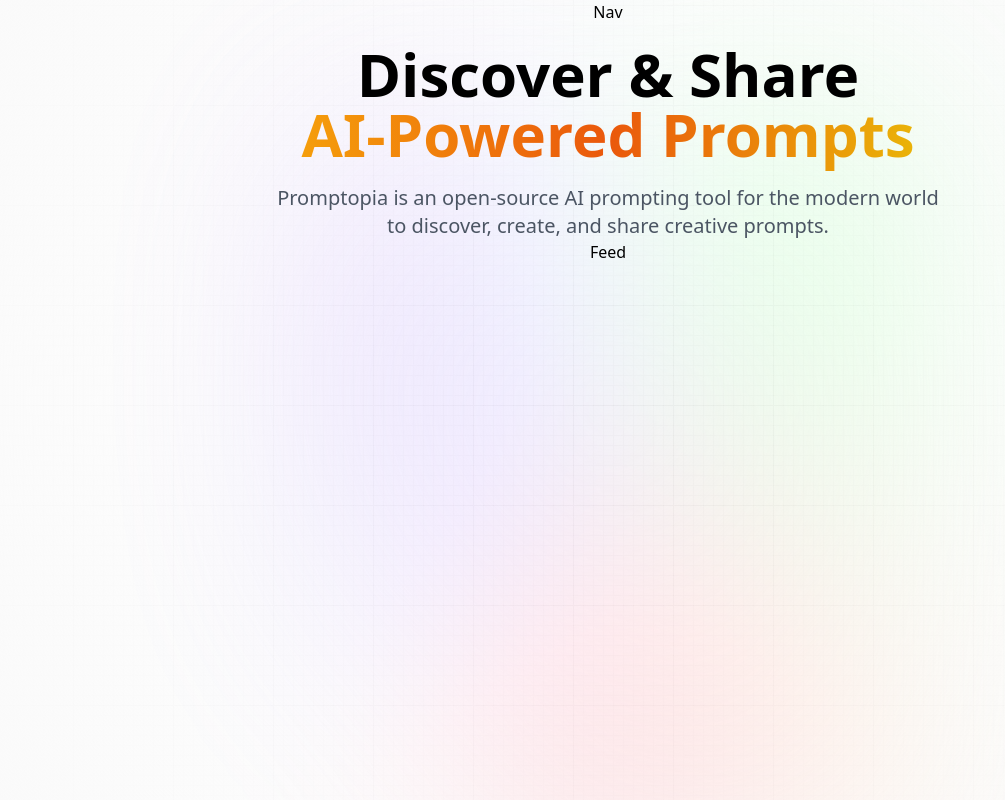
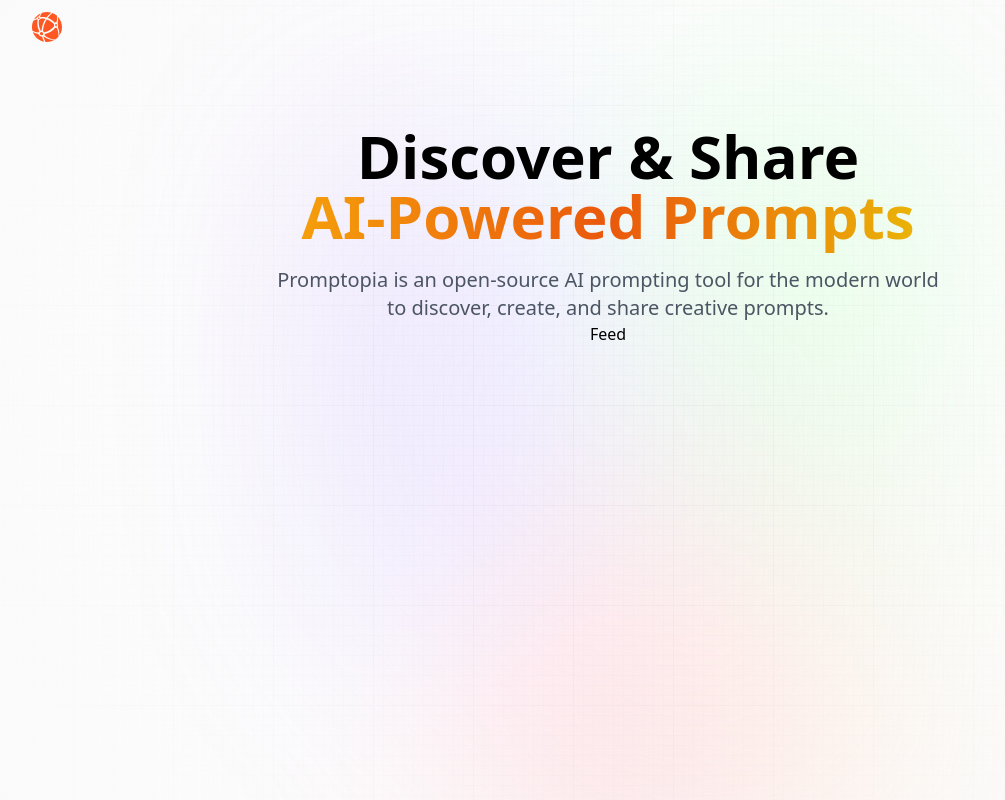
Before and after one commit to TheRobBrennan/nextjs-chatgpt-share-prompts, a Next.js app: page / in a window 1280 px wide. Shown: the whole page, without its empty margins (32-1037 px from the left). Built offline with nearby package versions, Linux system fonts and the light colour scheme.

Commit message:
Initial implementation of our nav bar displaying our logo which will link back to the home page

```diff
--- a/components/Nav.jsx
+++ b/components/Nav.jsx
@@ -1,7 +1,23 @@
-import React from "react";
+"use client";
+import Link from "next/link";
+import Image from "next/image";
+// import { useState, useEffect } from "react";
+// import { signIn, signOut, useSession, getProviders } from "next-auth/react";
 
 const Nav = () => {
-  return <div>Nav</div>;
+  return (
+    <nav className="flex-between w-full mb-16 pt-3">
+      <Link href="/" className="flex gap-2 flex-center">
+        <Image
+          src="/assets/images/logo.svg"
+          alt="Promptopia Logo"
+          width={30}
+          height={30}
+          className="object-contain"
+        />
+      </Link>
+    </nav>
+  );
 };
 
 export default Nav;
```
